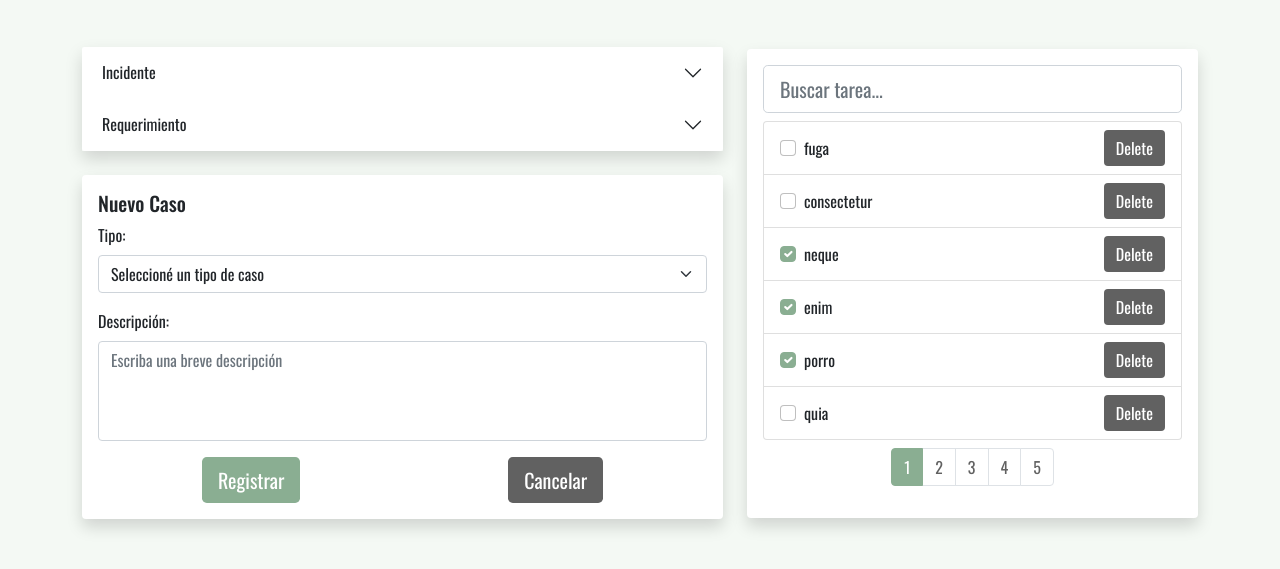
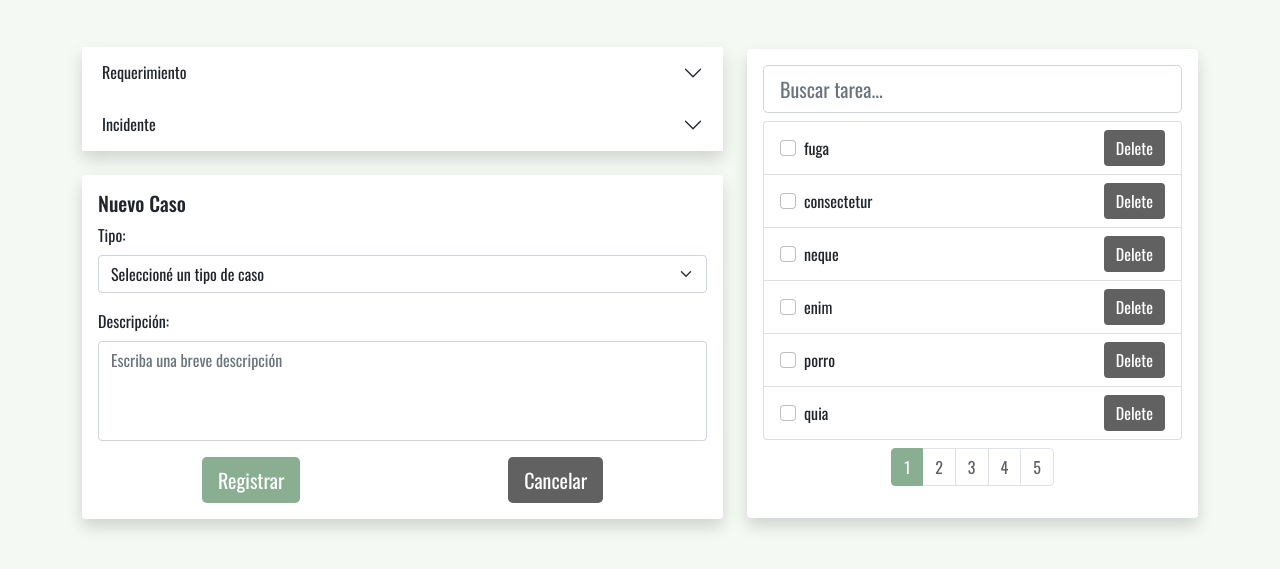
Before and after one commit to ingfabianduran/Tasks-React-App, a React (Create React App) app: page / in a window 1280 px wide. Shown: the part 117-686 px from the top of the page. Built offline with nearby package versions, Linux system fonts and the light colour scheme.

Commit message:
Se inicializa la comunicacion entre componentes

```diff
--- a/src/App.js
+++ b/src/App.js
@@ -3,20 +3,30 @@ import { Container, Row, Col } from 'react-bootstrap';
 import { ReportTask } from './components/ReportTasks';
 import { FormTask } from './components/FormTask';
 import { ListTasks } from './components/ListTasks';
+import { generateData, generateDataReport } from './data/data';
 import 'bootstrap/dist/css/bootstrap.min.css';
 import './css/App.css';
 
 function App() {
+  const [tasks, setTasks] = React.useState(generateData(30));
+  const TYPES_TASKS = [
+    generateDataReport(tasks, 'Requerimiento'),
+    generateDataReport(tasks, 'Incidente')
+  ];
+
   return (
     <React.Fragment>
       <Container>
         <Row className="app align-items-center">
           <Col md="7">
-            <ReportTask />
+            <ReportTask
+              typesTasks={TYPES_TASKS}/>
             <FormTask />
           </Col>
           <Col md="5">
-            <ListTasks />
+            <ListTasks
+              tasks={tasks}
+              setTasks={setTasks} />
           </Col>
         </Row>
       </Container>
--- a/src/components/FormTask.js
+++ b/src/components/FormTask.js
@@ -3,11 +3,16 @@ import { Card, Form, Button } from 'react-bootstrap';
 import '../css/FormTask.css';
 
 function FormTask() {
+    const submitForm = (e) => {
+        e.preventDefault();
+        console.log('Submit del formulario');
+    };
+
     return (
         <Card className="mt-4 border-0 shadow">
             <Card.Body>
                 <Card.Title>Nuevo Caso</Card.Title>
-                <Form>
+                <Form onSubmit={submitForm}>
                     <Form.Group className="mb-3">
                         <Form.Label>Tipo:</Form.Label>
                         <Form.Select>
@@ -24,8 +29,8 @@ function FormTask() {
                         </Form.Control>
                     </Form.Group>
                     <div className="d-flex justify-content-around">
-                        <Button className="button--primary" size="lg">Registrar</Button>
-                        <Button className="button--secondary" size="lg">Cancelar</Button>
+                        <Button type="submit" variant="primary" size="lg">Registrar</Button>
+                        <Button type="button" variant="secondary" size="lg">Cancelar</Button>
                     </div>
                 </Form>
             </Card.Body>
--- a/src/components/ListTasks.js
+++ b/src/components/ListTasks.js
@@ -2,13 +2,19 @@ import React from 'react';
 import { Card, ListGroup, Form, Button } from 'react-bootstrap';
 import { SearchTask } from './SearchTask';
 import { PaginationTasks } from './PaginationTasks';
-import { generateData, showItemsForPage } from '../data/data';
+import { showItemsForPage } from '../data/data';
 import '../css/ListTasks.css';
 
-function ListTasks() {
-    const GET_DATA = generateData(30);
-    const DATA = showItemsForPage(GET_DATA);
-    const NUMBER_PAGES = GET_DATA.length / 6;
+function ListTasks({tasks, setTasks}) {
+    const DATA = showItemsForPage(tasks);
+    const NUMBER_PAGES = tasks.length / 6;
+
+    const updateTask = (id) => {
+        console.log(`Item ${id} actualizado`);
+    };
+    const deleteTask = (id) => {
+        console.log(`Item ${id} eliminado`);
+    };
 
     return (
         <Card className="border-0 shadow">
@@ -21,13 +27,11 @@ function ListTasks() {
                                 <Form.Check
                                     type="checkbox"
                                     className="me-2"
-                                    value={item.state}
-                                    checked={item.state ? item.state : false}
-                                    onChange={e => {}} />
+                                    onChange={() => updateTask(item.id)} />
                                 { item.description }
                             </div>
                             <div>
-                                <Button className="button--secondary">Delete</Button>
+                                <Button onClick={() => deleteTask(item.id)} variant="secondary">Delete</Button>
                             </div>
                         </ListGroup.Item>
                     )) }
--- a/src/components/ReportTasks.js
+++ b/src/components/ReportTasks.js
@@ -1,16 +1,11 @@
 import React from 'react';
 import { Accordion, Badge, Container, Row, Col } from 'react-bootstrap';
 
-function ReportTask() {
-    const TYPES_TASKS = [
-        { id: 1, typeName: 'Incidente', totalCount: 120, countTrue: 60, countFalse: 60 },
-        { id: 2, typeName: 'Requerimiento', totalCount: 150, countTrue: 75, countFalse: 75 },
-    ];
-
+function ReportTask({typesTasks}) {
     return (
         <Accordion defaultActiveKey="0" className="shadow">
-            { TYPES_TASKS.map(item => (
-                <Accordion.Item key={item.id} eventKey={item.id} className="border-0">
+            { typesTasks.map(item => (
+                <Accordion.Item key={item.typeName} eventKey={item.typeName} className="border-0">
                     <Accordion.Header >
                         { item.typeName }
                     </Accordion.Header>
--- a/src/components/SearchTask.js
+++ b/src/components/SearchTask.js
@@ -1,13 +1,20 @@
 import React from 'react';
 import { Form } from 'react-bootstrap';
 
-function SearchTask() {
+function SearchTask({search, setSearch}) {
+    const searchItem = (e) => {
+        const NEW_VALUE = e.target.value;
+        setSearch(NEW_VALUE);
+    };
+
     return (
         <Form.Control
             type="text"
             className="mb-2"
             placeholder="Buscar tarea..."
-            size="lg">
+            size="lg"
+            value={search}
+            onChange={searchItem}>
         </Form.Control>
     );
 }
--- a/src/css/App.css
+++ b/src/css/App.css
@@ -7,19 +7,11 @@ body {
 .app {
     height: 100vh;
 }
-.button--primary {
-    background-color: #8AAE92;
+.btn-primary, .btn-primary:hover, .btn-primary:active, .btn-primary:visited {
+    background-color: #8AAE92 !important;
     border: none;
 }
-.button--primary:hover {
-    background-color: #8AAE92;
+.btn-secondary, .btn-secondary:hover, .btn-secondary:active, .btn-secondary:visited {
+    background-color: #616161 !important;
     border: none;
 }
-.button--secondary {
-    background-color: #616161;
-    border: none;
-}
-.button--secondary:hover {
-    background-color: #616161;
-    border: none;
-}
--- a/src/data/data.js
+++ b/src/data/data.js
@@ -11,11 +11,21 @@ const generateData = (count) => {
         });
     }
     return data;
-}
+};
 
 const showItemsForPage = (items, start = 0, end = 6) => {
     const ITEMS_FOR_PAGE = items.slice(start, end);
     return ITEMS_FOR_PAGE;
-}
+};
 
-export { generateData, showItemsForPage };
+const generateDataReport = (items, type) => {
+    const REPORT = {
+        typeName: type,
+        countTrue: items.filter(item => item.type === type && item.state).length,
+        countFalse: items.filter(item => item.type === type && !item.state).length,
+        totalCount: items.filter(item => item.type === type).length
+    };
+    return REPORT;
+};
+
+export { generateData, showItemsForPage, generateDataReport };
```
